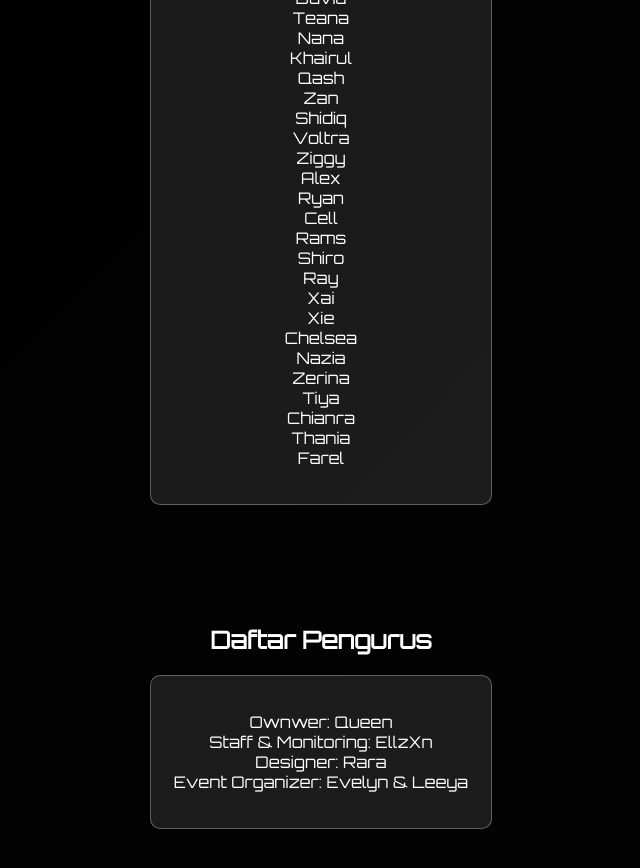
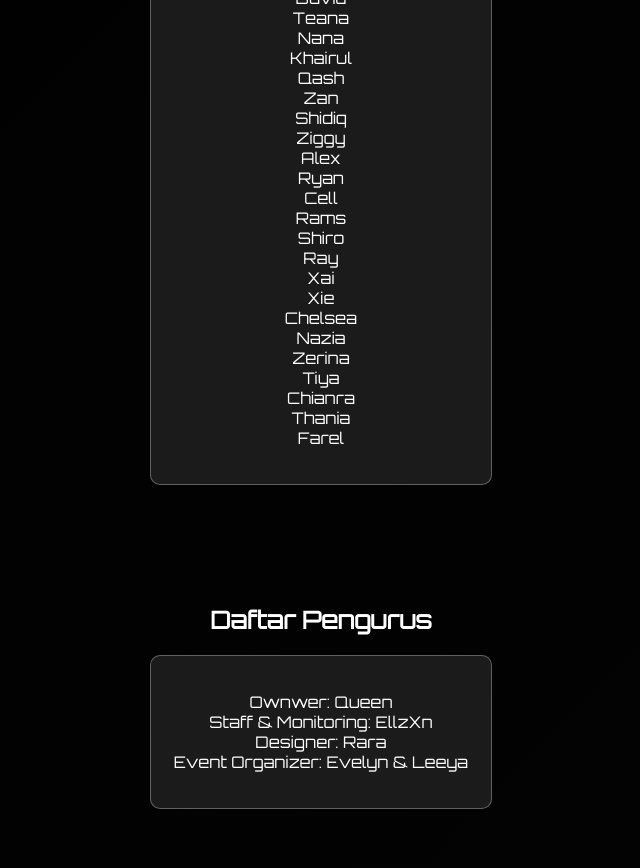
Before and after one commit to EllzXn/galactic-lunarian-web, a plain HTML site: page index.html in a window 1280 px wide. Shown: the part 880-1748 px from the top of the page, without its empty margins (319-959 px from the left). Drawn offline with Linux system fonts and the light colour scheme.

Commit message:
Update index.html

```diff
--- a/index.html
+++ b/index.html
@@ -47,7 +47,6 @@
                     <li>Qash</li>
                     <li>Zan</li>
                     <li>Shidiq</li>
-                    <li>Voltra</li>
                     <li>Ziggy</li>
                     <li>Alex</li>
                     <li>Ryan</li>
```
